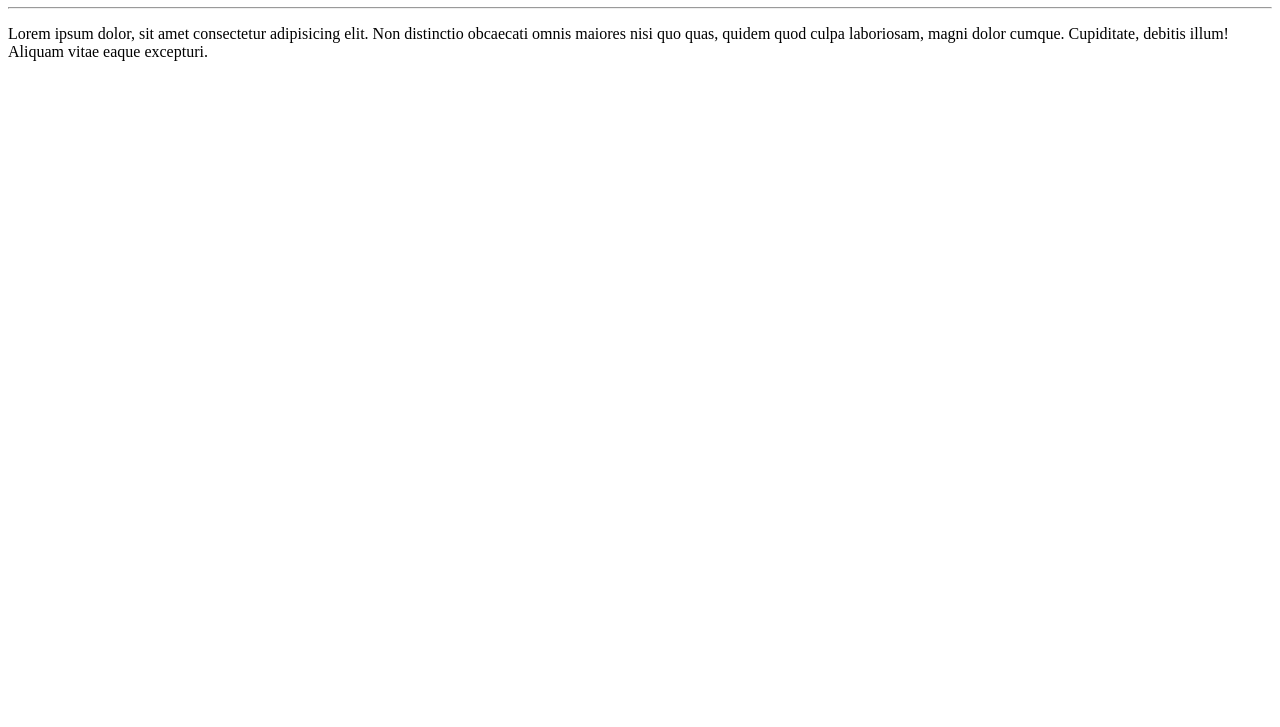
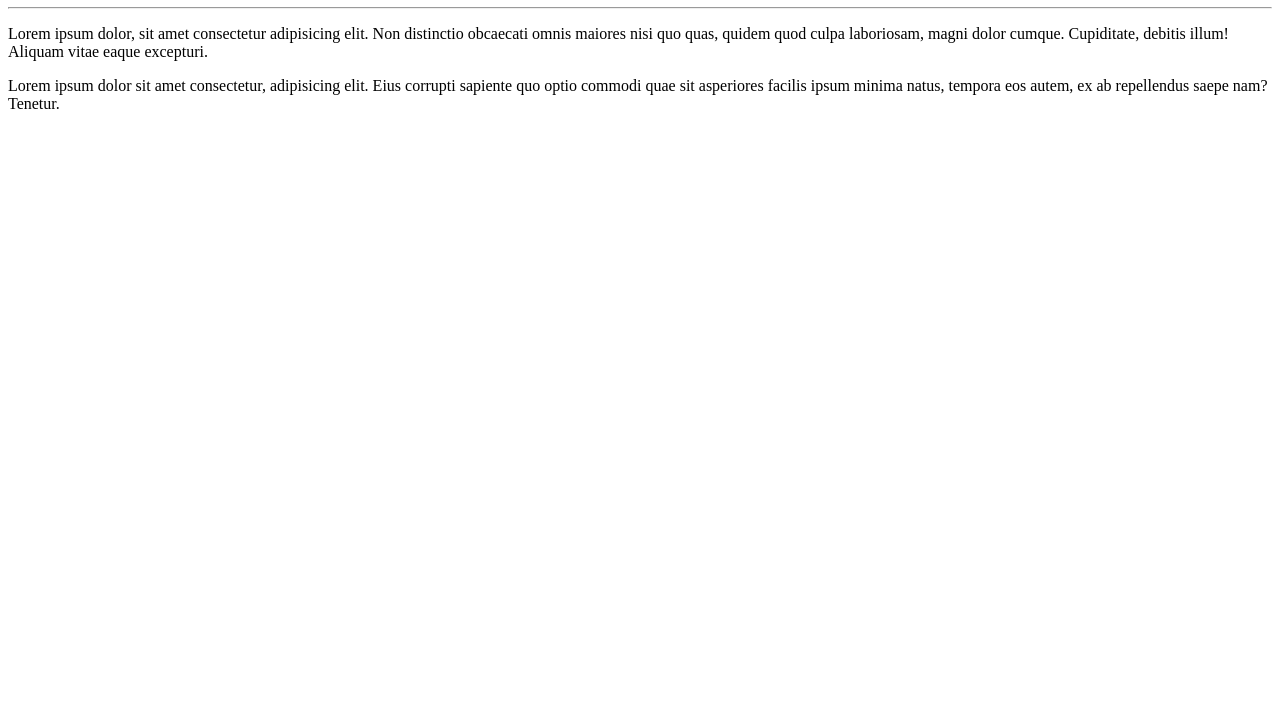
Before and after one commit to LUCIANOLNC/ola-mundo, a plain HTML site: page site-exemplo/index.html in a window 1280 px wide. Shown: the part 73-800 px from the top of the page. Drawn offline with Linux system fonts and the light colour scheme.

Commit message:
adicionei um novo paragrafo

```diff
--- a/site-exemplo/index.html
+++ b/site-exemplo/index.html
@@ -9,5 +9,7 @@
     <h1>Olá, Mundo!</h1>
     <hr>
     <p>Lorem ipsum dolor, sit amet consectetur adipisicing elit. Non distinctio obcaecati omnis maiores nisi quo quas, quidem quod culpa laboriosam, magni dolor cumque. Cupiditate, debitis illum! Aliquam vitae eaque excepturi.</p>
+
+    <p>Lorem ipsum dolor sit amet consectetur, adipisicing elit. Eius corrupti sapiente quo optio commodi quae sit asperiores facilis ipsum minima natus, tempora eos autem, ex ab repellendus saepe nam? Tenetur.</p>
 </body>
 </html>
```
